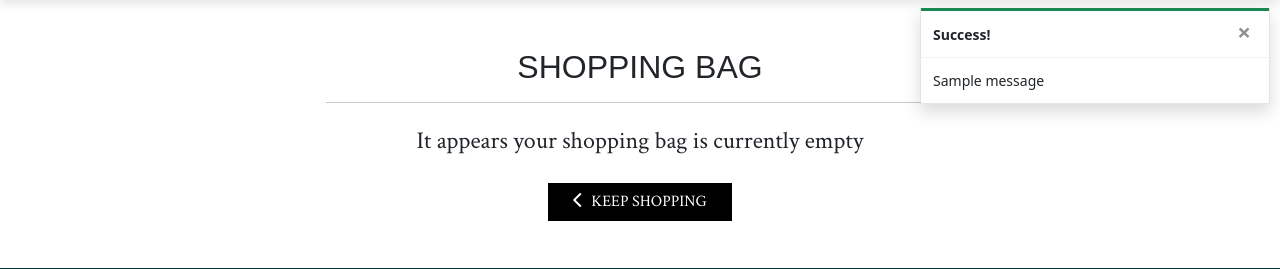
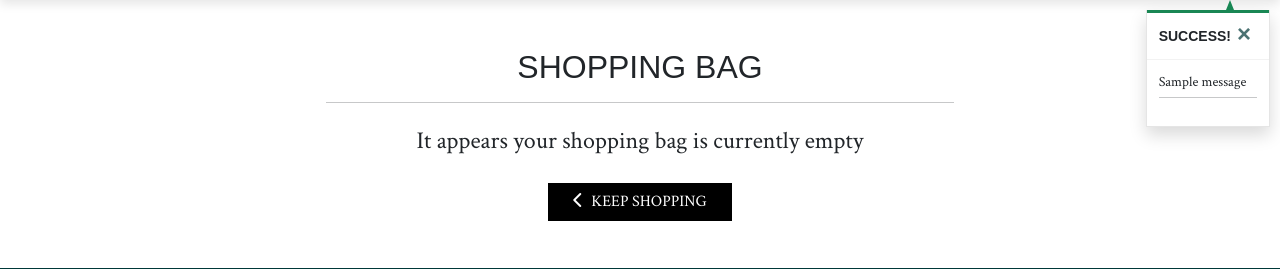
Before and after one commit to Tawnygoody/Tarmachan, a Django app: page /bag/ in a window 1280 px wide. Shown: the part 142-411 px from the top of the page. Run offline with Django 3.2, Linux system fonts and the light colour scheme; tables that the repository leaves empty hold one stand-in row (values such as "Sample post"); one stand-in notice (Sample message) is shown; parts of the project's set-up code (start-up, migrations or seed data) failed here and were passed over; some libraries are stand-ins or nearby versions; some web fonts are replaced.

Commit message:
toast success updated and bug with toast max-width resolved

```diff
--- a/bag/templates/bag/bag.html
+++ b/bag/templates/bag/bag.html
@@ -75,7 +75,7 @@
                                         </div>
                                     </form>
                                     <a class="update-link unstyled content-text pt-2 fs-6"><small>Update</small></a>
-                                    <a class="remove-item unstyled text-danger content-text pt-2 fs-6" id="remove_{{ item.item_id }}" data-product- size="{{ item.size }}"><small>Remove</small></a>
+                                    <a class="remove-item unstyled text-danger content-text pt-2 fs-6" id="remove_{{ item.item_id }}" data-product_size="{{ item.size }}"><small>Remove</small></a>
                                 </td>
                                 <td class="py-3">
                                     <p>£{{ item.product.price | calc_subtotal:item.quantity }}</p>
@@ -123,17 +123,17 @@
     <script type="text/javascript">
         // Update quantity on click
         $('.update-link').click(function(e) {
-            var form = $(this).prev('.update-form');
+            let form = $(this).prev('.update-form');
             form.submit();
         })
 
         // Remove item and reload on click
         $('.remove-item').click(function(e) {
-            var csrfToken = "{{ csrf_token }}";
-            var itemId = $(this).attr('id').split('remove_')[1];
-            var size = $(this).data('product_size');
-            var url = `/bag/remove/${itemId}/`;
-            var data = {'csrfmiddlewaretoken': csrfToken, 'product_size': size};
+            let csrfToken = "{{ csrf_token }}";
+            let itemId = $(this).attr('id').split('remove_')[1];
+            let size = $(this).data('product_size');
+            let url = `/bag/remove/${itemId}/`;
+            let data = {'csrfmiddlewaretoken': csrfToken, 'product_size': size};
 
             $.post(url, data)
             .done(function() {
--- a/bag/views.py
+++ b/bag/views.py
@@ -1,4 +1,4 @@
-from django.shortcuts import render, redirect, reverse, HttpResponse
+from django.shortcuts import render, redirect, reverse, HttpResponse, get_object_or_404
 from django.contrib import messages
 from products.models import Product
 
@@ -19,7 +19,7 @@ def add_to_bag(request, item_id):
     bag
     """
 
-    product = Product.objects.get(pk=item_id)
+    product = get_object_or_404(Product, pk=item_id)
     quantity = int(request.POST.get('quantity'))
     redirect_url = request.POST.get('redirect_url')
     size = None
@@ -31,13 +31,17 @@ def add_to_bag(request, item_id):
         if item_id in list(bag.keys()):
             if size in bag[item_id]['items_by_size'].keys():
                 bag[item_id]['items_by_size'][size] += quantity
+                messages.success(request, f'Updated size {size.upper()} {product.name} quantity to {bag[item_id]["items_by_size"][size]}')
             else:
                 bag[item_id]['items_by_size'][size] = quantity
+                messages.success(request, f'Added size {size.upper()} {product.name} to your bag')
         else:
             bag[item_id] = {'items_by_size': {size: quantity}}
+            messages.success(request, f'Added size {size.upper()} {product.name} to your bag')
     else:
         if item_id in list(bag.keys()):
             bag[item_id] = quantity
+            messages.success(request, f'Updated {product.name} quantity to {bag[item_id]}')
         else:
             bag[item_id] = quantity
             messages.success(request, f'Added {product.name} to your bag')
@@ -52,6 +56,7 @@ def adjust_bag(request, item_id):
     amount
     """
 
+    product = get_object_or_404(Product, pk=item_id)
     quantity = int(request.POST.get('quantity'))
     size = None
     if 'product_size' in request.POST:
@@ -61,15 +66,19 @@ def adjust_bag(request, item_id):
     if size:
         if quantity > 0:
             bag[item_id]['items_by_size'][size] = quantity
+            messages.success(request, f'Updated size {size.upper()} {product.name} quantity to {bag[item_id]["items_by_size"][size]}')
         else:
             del bag[item_id]['items_by_size'][size]
             if not bag[item_id]['items_by_size']:
                 bag.pop(item_id)
+            messages.success(request, f'Removed size {size.upper()} {product.name} from your bag')
     else:
         if quantity > 0:
             bag[item_id] = quantity
+            messages.success(request, f'Updated {product.name} quantity to {bag[item_id]}')
         else:
             bag.pop(item_id)
+            messages.success(request, f'Removed {product.name} from your bag')
 
     request.session['bag'] = bag
     return redirect(reverse('view_bag'))
@@ -80,6 +89,7 @@ def remove_from_bag(request, item_id):
     Remove an item from the shopping bag
     """
     try:
+        product = get_object_or_404(Product, pk=item_id)
         size = None
         if 'product_size' in request.POST:
             size = request.POST['product_size']
@@ -89,11 +99,14 @@ def remove_from_bag(request, item_id):
             del bag[item_id]['items_by_size'][size]
             if not bag[item_id]['items_by_size']:
                 bag.pop(item_id)
+                messages.success(request, f'Removed size {size.upper()} {product.name} from your bag')
         else:
             bag.pop(item_id)
+            messages.success(request, f'Removed {product.name} from your bag')
 
         request.session['bag'] = bag
         return HttpResponse(status=200)
 
     except Exception as e:
+        messages.error(request, f'Error removing item: {e}')
         return HttpResponse(status=500)
--- a/static/css/base.css
+++ b/static/css/base.css
@@ -18,6 +18,10 @@ html, body {
 
 .bg-darker-green {
     background: #002929;
+}
+
+.bg-light-green {
+    background-color: #177373;
 }
 
 /*--- Backgrounds Ends ---*/
@@ -65,13 +69,16 @@ html, body {
 
 .message-container {
     position: fixed;
-    top: 150px;
+    top: 152px;
     right: 10px;
     z-index: 9999999999;
 }
 
 .custom-toast {
     overflow: visible;
+    width: auto;
+    max-width: 350px;
+    margin-left: 10px;
 }
 
 .toast-capper {
@@ -83,11 +90,44 @@ html, body {
     font-size: 1.5rem;
     font-weight: 700;
     line-height: 1;
-    color: #000;
-    text-shadow: 0 1px 0 #fff;
-    opacity: .5;
+    color: #003838;
+    opacity: .7;
     background-color: rgba(0, 0, 0, 0.0);
 }
+
+.arrow-up {
+    width: 0;
+    height: 0;
+    border-left: 4px solid transparent;
+    border-right: 4px solid transparent;
+    border-bottom: 10px solid black;
+    position: absolute;
+    top: -10px;
+    right: 36px;
+}
+
+.arrow-success {
+    border-bottom-color: #198754 !important;
+}
+
+.arrow-danger {
+    border-bottom-color: #DC3545 !important;
+}
+
+.arrow-warning {
+    border-bottom-color: #FFC107 !important;
+}
+
+.arrow-info {
+    border-bottom-color: #0DCAF0 !important;
+}
+
+.bag-notification-wrapper {
+    height: 100px;
+    overflow-x: hidden;
+    overflow-y: auto;
+}
+
 
 /*--- Toasts Ends ---*/
 
@@ -530,7 +570,7 @@ html, body {
 
     .message-container {
         position: fixed;
-        top: 135px;
+        top: 136px;
         right: 10px;
         z-index: 9999999999;
     }
@@ -566,7 +606,7 @@ html, body {
 
     .message-container {
         position: fixed;
-        top: 110px;
+        top: 114px;
         right: 10px;
         z-index: 9999999999;
     }
--- a/templates/includes/toasts/toast_error.html
+++ b/templates/includes/toasts/toast_error.html
@@ -1,13 +1,13 @@
 <div class="toast custom-toast rounded-0 border-top-0" data-autohide="false">
     <div class="arrow-up arrow-danger"></div>
     <div class="w-100 toast-capper bg-danger"></div>
-    <div class="toast-header bg-white text-dark">
+    <div class="toast-header bg-white text-dark title-text text-uppercase">
         <strong class="me-auto">Error!</strong>
-        <button type="button" class="ml-2 mb-1 close text-dark" data-dismiss="toast" aria-label="Close">
+        <button type="button" class="ml-2 mb-1 close text-dark border-0" data-dismiss="toast" aria-label="Close">
             <span aria-hidden="true">&times;</span>
         </button>
     </div>
-    <div class="toast-body bg-white">
+    <div class="toast-body bg-white content-text">
         {{ message }}
     </div>
 </div>
--- a/templates/includes/toasts/toast_info.html
+++ b/templates/includes/toasts/toast_info.html
@@ -1,13 +1,13 @@
 <div class="toast custom-toast rounded-0 border-top-0" data-autohide="false">
     <div class="arrow-up arrow-info"></div>
     <div class="w-100 toast-capper bg-info"></div>
-    <div class="toast-header bg-white text-dark">
+    <div class="toast-header bg-white text-dark title-text text-uppercase">
         <strong class="me-auto">Alert!</strong>
-        <button type="button" class="ml-2 mb-1 close text-dark" data-dismiss="toast" aria-label="Close">
+        <button type="button" class="ml-2 mb-1 close text-dark border-0" data-dismiss="toast" aria-label="Close">
             <span aria-hidden="true">&times;</span>
         </button>
     </div>
-    <div class="toast-body bg-white">
+    <div class="toast-body bg-white content-text">
         {{ message }}
     </div>
 </div>
--- a/templates/includes/toasts/toast_success.html
+++ b/templates/includes/toasts/toast_success.html
@@ -1,13 +1,54 @@
 <div class="toast custom-toast rounded-0 border-top-0" data-autohide="false">
     <div class="arrow-up arrow-success"></div>
     <div class="w-100 toast-capper bg-success"></div>
-    <div class="toast-header bg-white text-dark">
+    <div class="toast-header bg-white text-dark title-text text-uppercase">
         <strong class="me-auto">Success!</strong>
-        <button type="button" class="ml-2 mb-1 close text-dark border-0" data-dismiss="toast" aria-label="Close">
+        <button type="button" class="ml-2 mb-1 close border-0" data-dismiss="toast" aria-label="Close">
             <span aria-hidden="true">&times;</span>
         </button>
     </div>
-    <div class="toast-body bg-white">
-        {{ message }}
+    <div class="toast-body bg-white content-text">
+        <div class="row">
+            <div class="col">
+                {{ message }}
+                <hr class="mt-1 md-3">
+            </div>
+        </div>
+        {% if grand_total %}
+            <p class="title-text bg-white text-black py-1">Your Bag ({{ product_count }})</p>
+            <div class="bag-notification-wrapper">
+                {% for item in bag_items %}
+                    <div class="row">
+                        <div class="col-3 my-1">
+                            <img class="w-100" src="{{ item.product.image.url }}">
+                        </div>
+                        <div class="col-9 content-text">
+                            <p class="my-0"><strong>{{ item.product.name }}</strong></p>
+                            <p class="my-0 small">Size: {% if item.product.sizes %}{{ item.size|upper }}{% else %}N/A{% endif %}</p>
+                            <p class="my-0 small text-muted">Qty: {{ item.quantity }}</p>
+                        </div>
+                    </div>
+                {% endfor %}
+            </div>
+            <div class="row">
+                <div class="col content-text">
+                    <strong><p class="mt-3 mb-1 text-black fs-6">
+                        Total{% if free_delivery_delta > 0 %} (Exc. delivery){% endif %}:
+                        <span class="float-right">£{{ total|floatformat:2 }}</span>
+                    </p></strong>
+                    {% if free_delivery_delta > 0 %}
+                        <p class="mb-0 p-2 bg-light-green text-white text-center">
+                            Spend <strong>£{{ free_delivery_delta }}</strong> more to get free next day delivery!
+                        </p>
+                    {% endif %}
+                    <a href="{% url 'view_bag' %}" class="btn buttons-general text-center w-100">
+                        <span class="text-uppercase title-text text-white">Go To Secure Checkout</span>
+                        <span>
+                            <i class="fas fa-lock text-white"></i>
+                        </span>
+                    </a>
+                </div>
+            </div>
+        {% endif %}
     </div>
 </div>
--- a/templates/includes/toasts/toast_warning.html
+++ b/templates/includes/toasts/toast_warning.html
@@ -1,13 +1,13 @@
 <div class="toast custom-toast rounded-0 border-top-0" data-autohide="false">
     <div class="arrow-up arrow-warning"></div>
     <div class="w-100 toast-capper bg-warning"></div>
-    <div class="toast-header bg-white text-dark">
+    <div class="toast-header bg-white text-dark title-text text-uppercase">
         <strong class="me-auto">Warning!</strong>
-        <button type="button" class="ml-2 mb-1 close text-dark" data-dismiss="toast" aria-label="Close">
+        <button type="button" class="ml-2 mb-1 close text-dark border-0" data-dismiss="toast" aria-label="Close">
             <span aria-hidden="true">&times;</span>
         </button>
     </div>
-    <div class="toast-body bg-white">
+    <div class="toast-body bg-white content-text">
         {{ message }}
     </div>
 </div>
```
